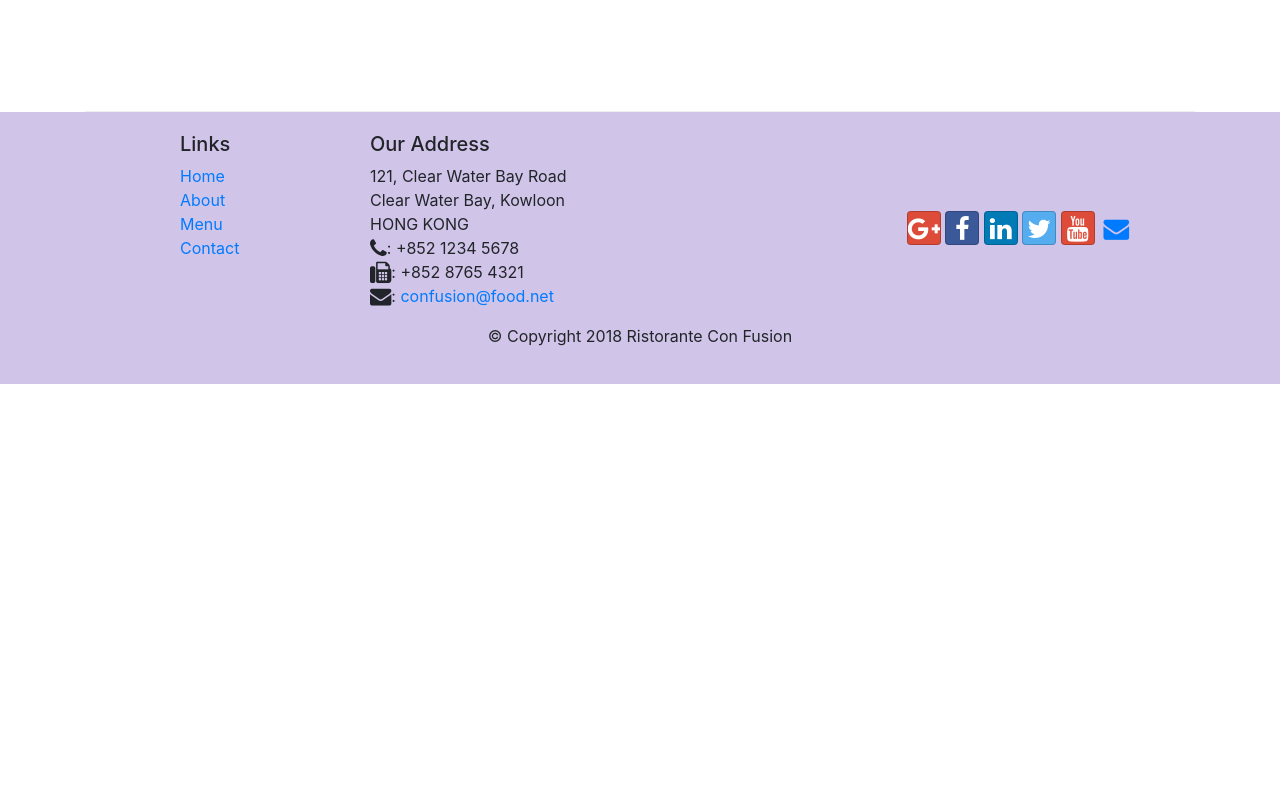
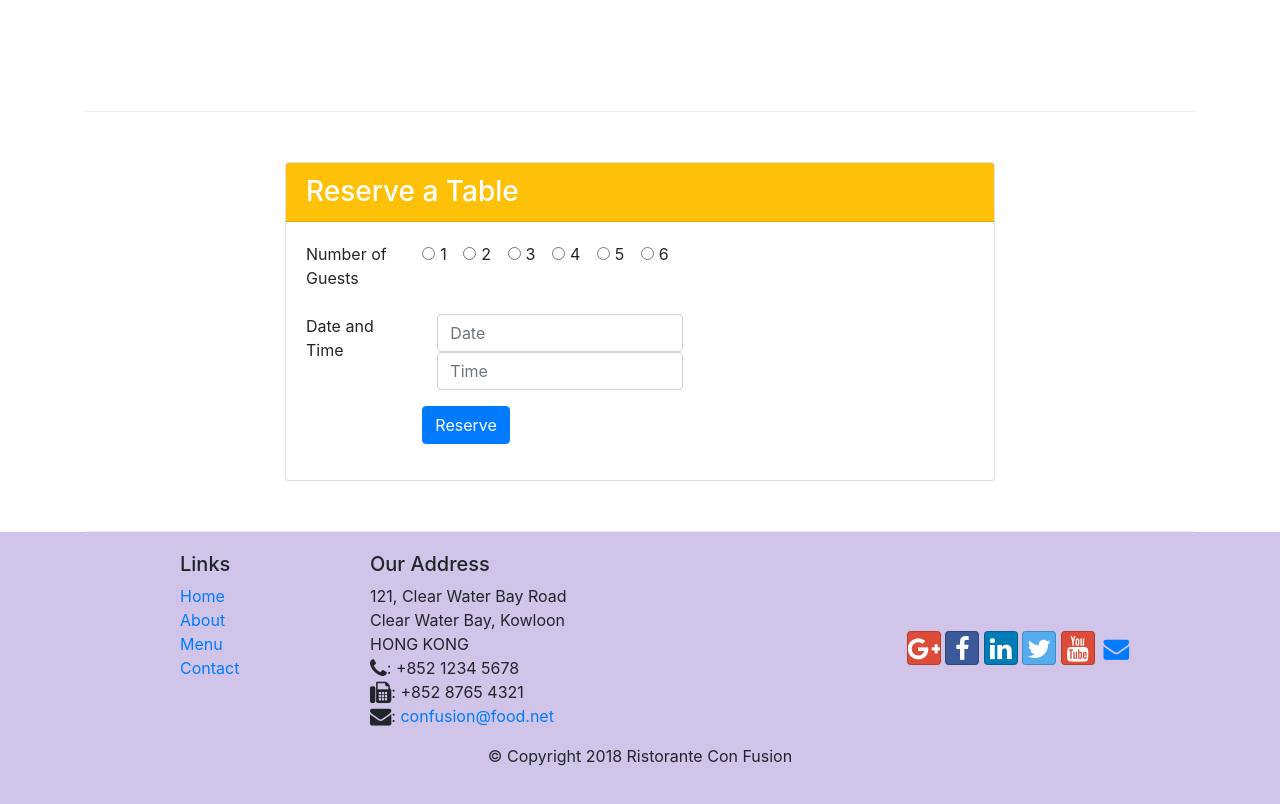
Before and after one commit to AshTears/conFusion, a website: page index.html in a window 1280 px wide. Shown: the part 1422-2226 px from the top of the page. Before the commit the page ends 1806 px from the top, so only its background shows below. Drawn offline with nearby package versions, Linux system fonts and the light colour scheme.

Commit message:
Assignment 2 Task 1

```diff
--- a/index.html
+++ b/index.html
@@ -98,6 +98,62 @@
 				</div>
 			</div>
         </div>
+		<div class="row row-content align-items-center">
+			<div class="col-12 col-sm-8 offset-sm-2">
+				<div class="card">
+					<h3 class="card-header bg-warning text-white">Reserve a Table</h3>
+					<div class="card-body">
+						<form>
+							<div class="form-group row">
+								<label for="numofguests" class="col-12 col-md-2 form-label">Number of Guests</label>
+								<div class="col-12 col-md-10">
+									<div class="form-check form-check-inline">
+										<input class="form-check-input" type="radio" name="guestRadios" id="btn1" value="1">
+										<label class="form-check-label" for="btn1">1</label>
+									</div>
+									<div class="form-check form-check-inline">
+										<input class="form-check-input" type="radio" name="guestRadios" id="btn2" value="2">
+										<label class="form-check-label" for="btn2">2</label>
+									</div>
+									<div class="form-check form-check-inline">
+										<input class="form-check-input" type="radio" name="guestRadios" id="btn3" value="3">
+										<label class="form-check-label" for="btn3">3</label>
+									</div>
+									<div class="form-check form-check-inline">
+										<input class="form-check-input" type="radio" name="guestRadios" id="btn4" value="4">
+										<label class="form-check-label" for="btn4">4</label>
+									</div>
+									<div class="form-check form-check-inline">
+										<input class="form-check-input" type="radio" name="guestRadios" id="btn5" value="5">
+										<label class="form-check-label" for="btn5">5</label>
+									</div>
+									<div class="form-check form-check-inline">
+										<input class="form-check-input" type="radio" name="guestRadios" id="btn6" value="6">
+										<label class="form-check-label" for="btn6">6</label>
+									</div>
+								</div>
+							</div>
+							<div class="form-group row">
+								<label for="datetime" class="col-12 col-md-2 form-label">Date and Time</label>
+								<div class="col-12 col-md-10">
+									<div class="col-md-6"><input type="text" class="form-control" id="datetime"
+									  name="datetime" placeholder="Date"/>
+									</div>
+									<div class="col-md-6"><input type="text" class="form-control" id="rtime"
+									  name="rtime" placeholder="Time"/>
+									</div>
+								</div>
+							</div>
+							<div class="form-group row">
+								<div class="offset-md-2 col-md-10">
+									<button type="submit" class="btn btn-primary">Reserve</button>
+								</div>
+							</div>
+						</form>
+					</div>
+				</div>
+			</div>
+		</div>
     </div>
 
     <footer class="footer">
```
